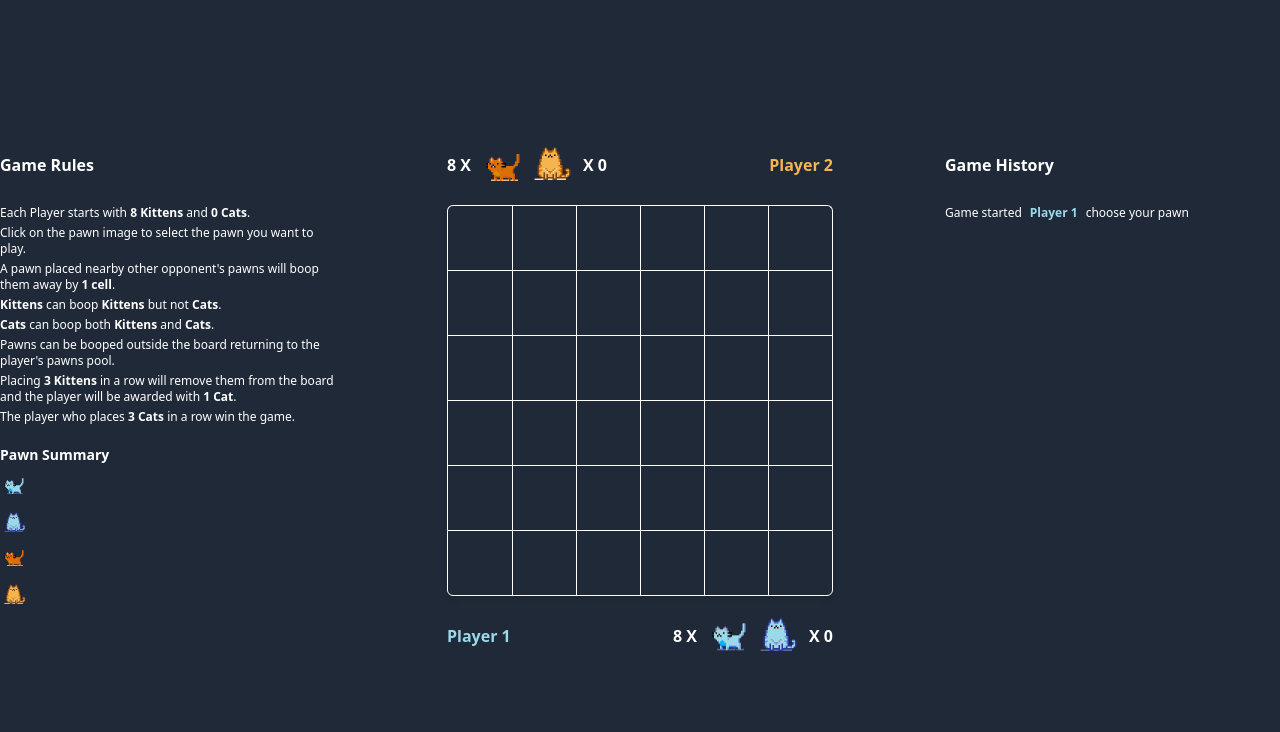
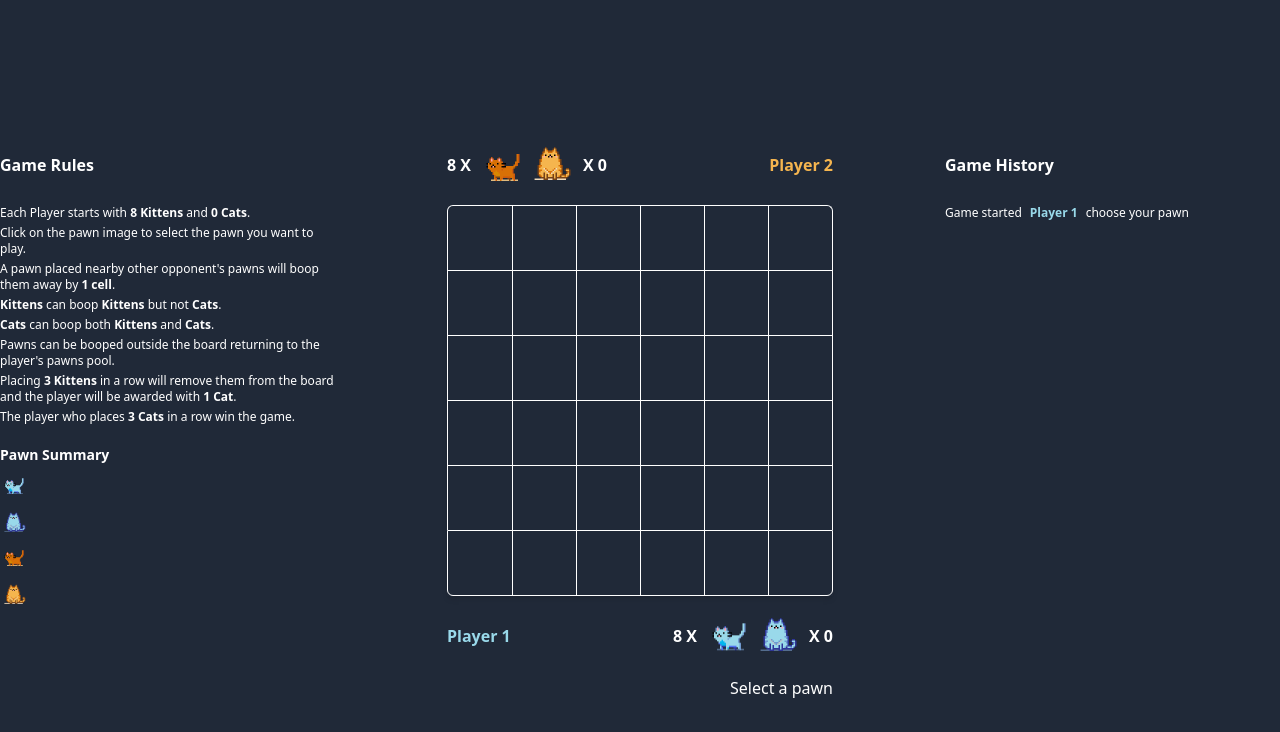
Before and after one commit to andreatarozzo/pawn-pusher, a React (Vite) app: page / in a window 1280 px wide. Shown: the top 732 px of the page. Built offline with nearby package versions, Linux system fonts and the light colour scheme.

Commit message:
feat: added select a pawn message for clarity

```diff
--- a/src/components/PlayerSummary/PlayerSummary.tsx
+++ b/src/components/PlayerSummary/PlayerSummary.tsx
@@ -114,17 +114,23 @@ export const PlayerSummary: FC<PlayerSummaryProps> = ({
             />
           </div>
           <div className="h-8 w-full flex justify-end mt-3">
-            {selectedPawn && currentPlayer === Player.PlayerOne && (
+            {selectedPawn && currentPlayer === Player.PlayerOne ? (
               <PawnSelected player={currentPlayer} selectedPawn={selectedPawn} />
-            )}
+            ) : // Very ugly but much profit
+            currentPlayer === Player.PlayerOne ? (
+              <span>Select a pawn</span>
+            ) : null}
           </div>
         </>
       ) : (
         <>
           <div className="h-8 w-full flex justify-start mb-3">
-            {selectedPawn && currentPlayer === Player.PlayerTwo && (
+            {selectedPawn && currentPlayer === Player.PlayerTwo ? (
               <PawnSelected player={currentPlayer} selectedPawn={selectedPawn} />
-            )}
+            ) : // Very ugly but much profit
+            currentPlayer === Player.PlayerTwo ? (
+              <span>Select a pawn</span>
+            ) : null}
           </div>
           <div className="flex items-center justify-between">
             <PawnSelection
```
